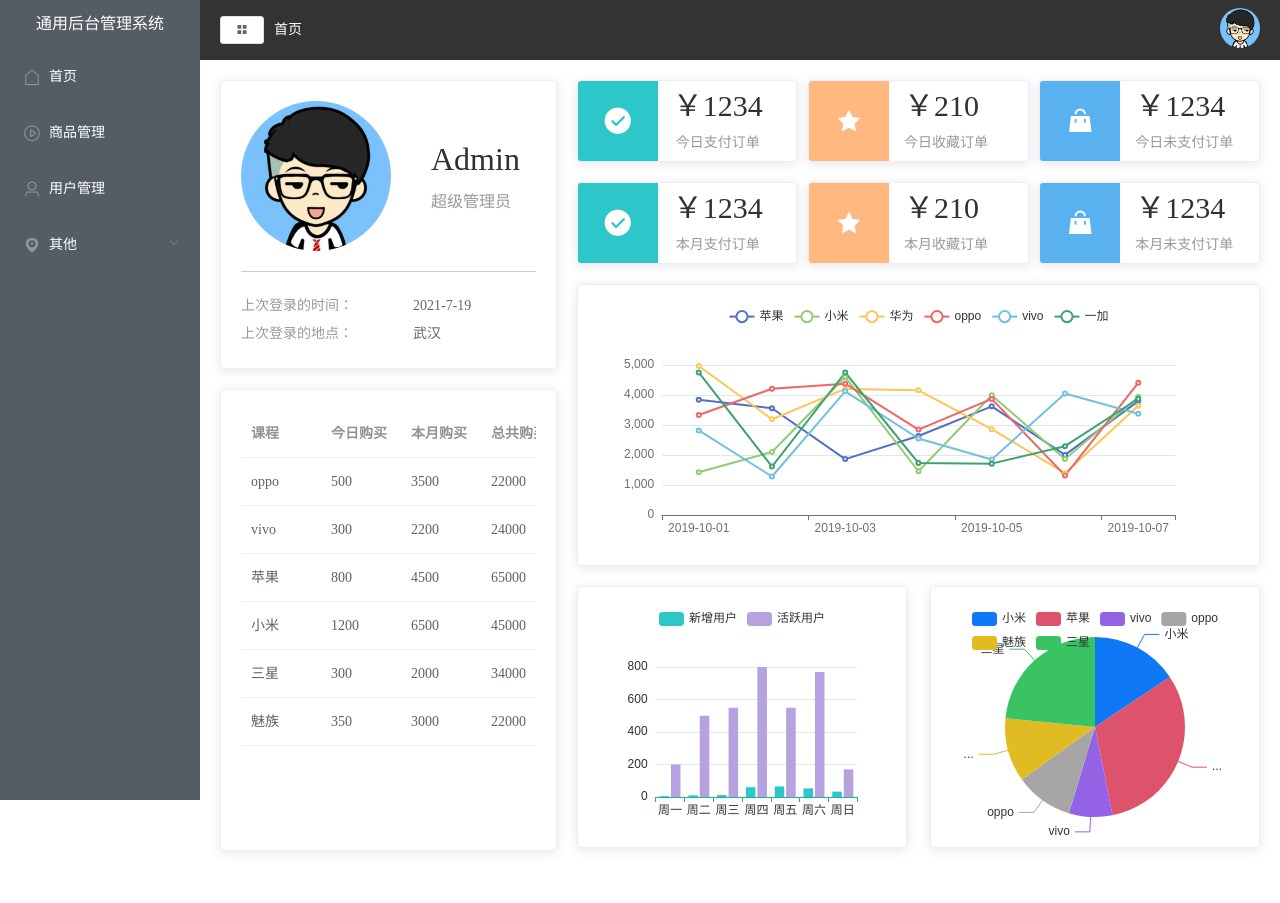
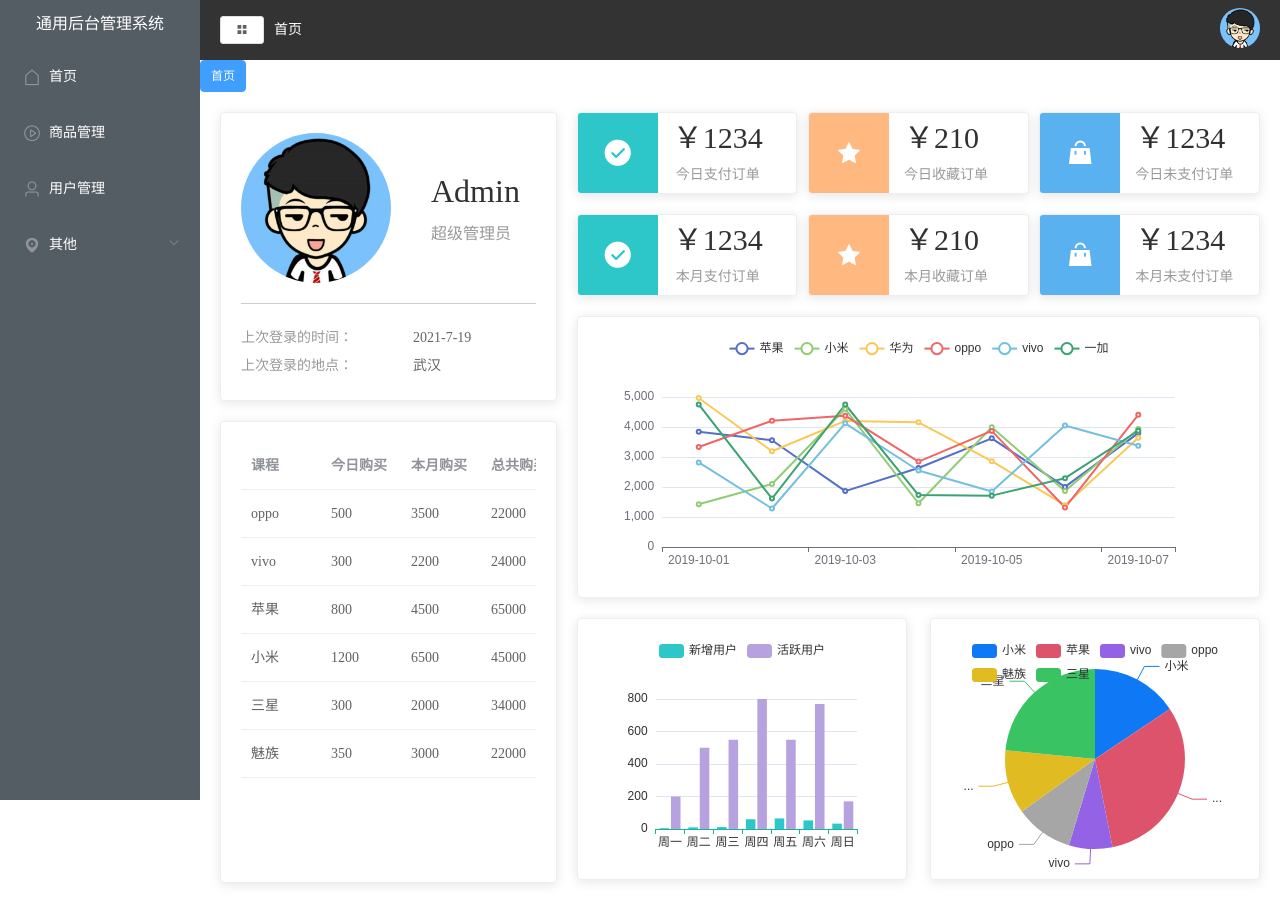
Before and after one commit to lining-lo/vue-project, a Vue app: page /#/home in a window 1280 px wide. Before the commit this address led to /#/home. Before the commit the page ends 871 px from the top, so only its background shows below. Built offline with nearby package versions, Linux system fonts and the light colour scheme.

Commit message:
tag点击跳转与删除功能的实现

```diff
--- /dev/null
+++ b/src/components/ComponentTag.vue
@@ -0,0 +1,50 @@
+<template>
+    <div class="tabs">
+        <el-tag v-for="(tag, index) in tags" :key="tag.path" :closable="tag.name !== 'home'"
+            :effect="tag.name === $route.name ? 'dark' : 'plain'" @click="changeMenu(tag)"
+            @close="handleClose(tag, index)">
+            {{ tag.label }}
+        </el-tag>
+    </div>
+</template>
+
+<script>
+import { mapState } from 'vuex';
+export default {
+    name: 'ComponentTag',
+    computed: {
+        ...mapState({
+            tags: state => state.tab.tabList
+        })
+    },
+    methods: {
+        //点击tag实现跳转
+        changeMenu(tag) {
+            this.$router.push(tag.name)
+        },
+        //点击tag的x号实现删除功能
+        handleClose(tag, index) {
+            //调用tab仓库中删除指定tag数据的方法
+            this.$store.commit('closeTag', tag)
+
+            //删除后的跳转逻辑
+            //删除的不是当前路由---不跳转
+            let length = this.tags.length
+            console.log('length', length, '--index', index);
+
+
+            if (tag.name !== this.$route.name) {
+                return
+            }
+            //删除的是当前路由且是最后一个tag---向前一个跳转
+            if (length === index) {
+                this.$router.push(this.tags[index-1].name)
+            }else{ //删除的是当前路由且不是最后一个tag---向后一个跳转
+                this.$router.push(this.tags[index].name)
+            }
+        }
+    }
+}
+</script>
+
+<style lang='less' scoped></style>
--- a/src/router/index.js
+++ b/src/router/index.js
@@ -16,47 +16,52 @@ Vue.use(VueRouter)
 //第三个参数：失败的回调
 const originPush = VueRouter.prototype.push
 const originReplace = VueRouter.prototype.replace
-VueRouter.prototype.push = function(lacation,resolve,reject){
-    if(resolve&&reject){
-        originPush.call(this,location,resolve,reject)
-    }else{
-        originPush.call(this,lacation,()=>{},()=>{})
+VueRouter.prototype.push = function (lacation, resolve, reject) {
+    if (resolve && reject) {
+        originPush.call(this, location, resolve, reject)
+    } else {
+        originPush.call(this, lacation, () => { }, () => { })
     }
 }
-VueRouter.prototype.replace = function(location,resolve,reject){
-    if (resolve&&reject) {
-        originReplace.call(this,location,resolve,reject)
-    }else{
-        originReplace.call(this,location,()=>{},()=>{})
+VueRouter.prototype.replace = function (location, resolve, reject) {
+    if (resolve && reject) {
+        originReplace.call(this, location, resolve, reject)
+    } else {
+        originReplace.call(this, location, () => { }, () => { })
     }
 }
 
 export default new VueRouter({
-    routes:[
+    routes: [
         {
-            path:'/',
-            component:Main,
-            redirect:'/home',
-            children:[
+            path: '/',
+            component: Main,
+            redirect: '/home',
+            children: [
                 {
-                    path:'home',
-                    component:Home
+                    name: 'home',
+                    path: 'home',
+                    component: Home
                 },
                 {
-                    path:'user',
-                    component:User
+                    name: 'user',
+                    path: 'user',
+                    component: User
                 },
                 {
-                    path:'mall',
-                    component:Mall
+                    name: 'mall',
+                    path: 'mall',
+                    component: Mall
                 },
                 {
-                    path:'page1',
-                    component:PageOne
+                    name: 'page1',
+                    path: 'page1',
+                    component: PageOne
                 },
                 {
-                    path:'page2',
-                    component:PageTwo
+                    name: 'page2',
+                    path: 'page2',
+                    component: PageTwo
                 }
             ]
         }
--- a/src/store/tab.js
+++ b/src/store/tab.js
@@ -21,10 +21,15 @@ export default {
             if (value.name !== 'home') {
                 const index = state.tabList.findIndex(item => item.name === value.name)
                 //点击同一菜单不更新
-                if(index === -1){
+                if (index === -1) {
                     state.tabList.push(value)
                 }
             }
+        },
+        //删除指定tag数据
+        closeTag(state, tag) {
+            const index = state.tabList.findIndex(item => tag.name === item.name)
+            state.tabList.splice(index,1)
         }
     }
 }
--- a/src/views/Main/index.vue
+++ b/src/views/Main/index.vue
@@ -8,6 +8,7 @@
                 <el-header>
                     <component-header />
                 </el-header>
+                <component-tag />
                 <el-main>
                     <router-view></router-view>
                 </el-main>
@@ -20,11 +21,13 @@
 <script>
 import ComponentAside from '@/components/ComponentAside.vue';
 import ComponentHeader from '@/components/ComponentHeader.vue';
+import ComponentTag from '@/components/ComponentTag.vue';
 export default {
     name: 'Main',
     components: {
         ComponentAside,
-        ComponentHeader
+        ComponentHeader,
+        ComponentTag
     }
 }
 </script>
```
